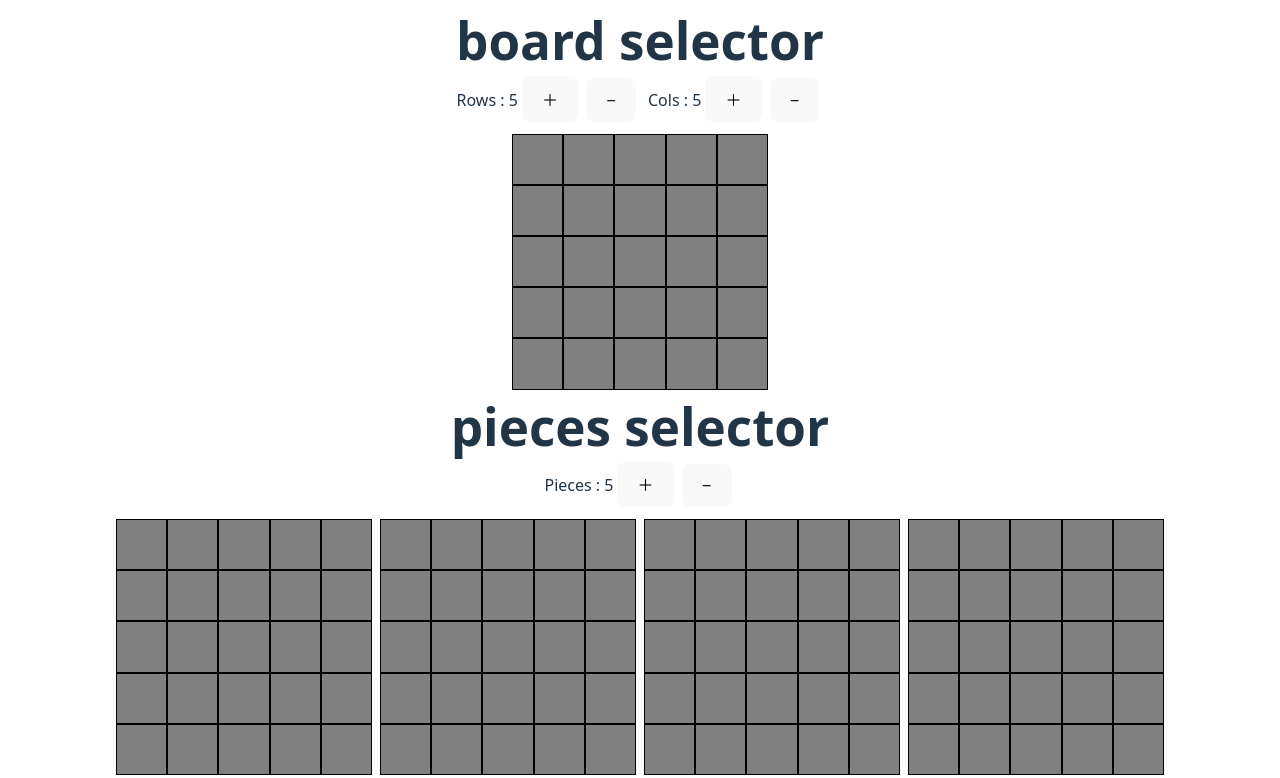
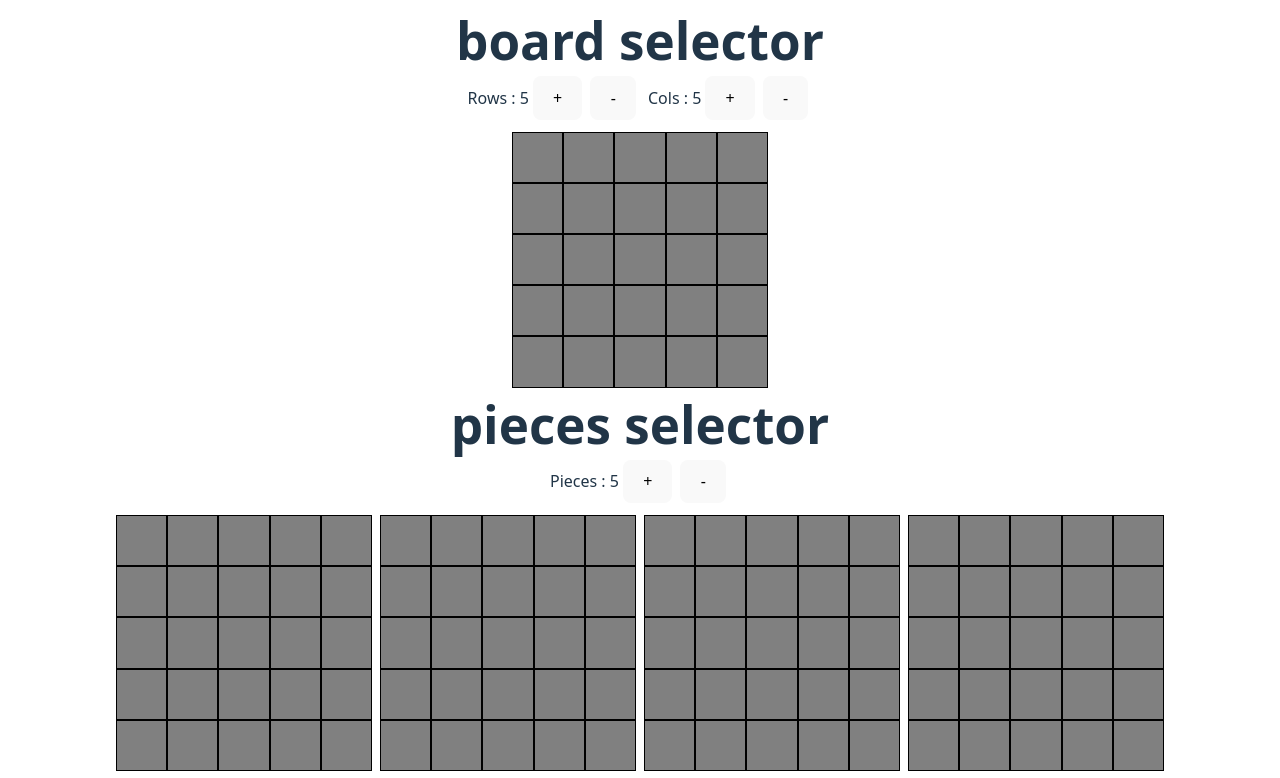
Before and after one commit to F-mM7/tiling-solver, a React (Vite) app: page / in a window 1280 px wide. Shown: the top 778 px of the page. Built offline with nearby package versions, Linux system fonts and the light colour scheme.

Commit message:
fix: ボタンの記号を標準のプラスとマイナスに修正

```diff
--- a/src/components/Input.tsx
+++ b/src/components/Input.tsx
@@ -17,8 +17,8 @@ const Input: React.FC<InputProps> = ({
 }) => (
   <label>
     {label} : {value}
-    <button onClick={() => setValue(Math.min(max, value + 1))}>＋</button>
-    <button onClick={() => setValue(Math.max(min, value - 1))}>−</button>
+    <button onClick={() => setValue(Math.min(max, value + 1))}>+</button>
+    <button onClick={() => setValue(Math.max(min, value - 1))}>-</button>
   </label>
 );
 
```
